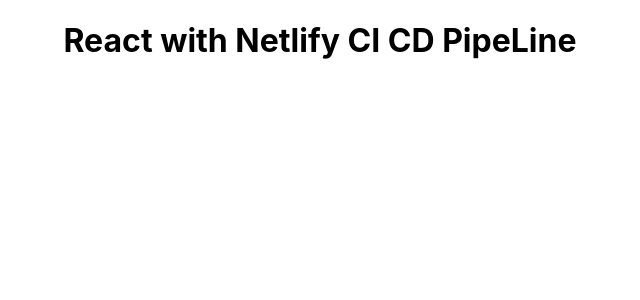
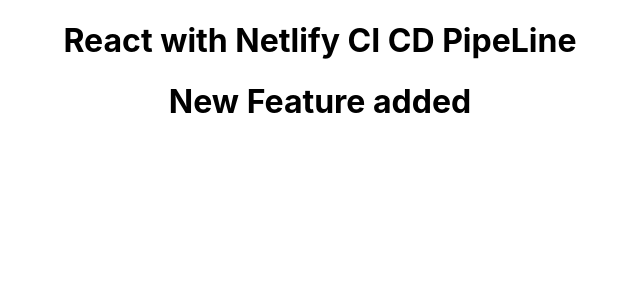
Before and after one commit to Budhabhusha/music-tunes-app, a React (Create React App) app: page / in a window 1280 px wide. Shown: the top 300 px of the page, without its empty margins (320-960 px from the left). Built offline with nearby package versions, Linux system fonts and the light colour scheme.

Commit message:
some text added

```diff
--- a/src/App.tsx
+++ b/src/App.tsx
@@ -6,6 +6,7 @@
   return (
     <div className="App">
       <h1>React with Netlify CI CD PipeLine</h1>
+      <h1>New Feature added</h1>
     </div>
   );
 }
```
